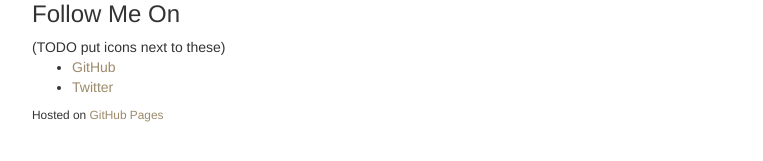
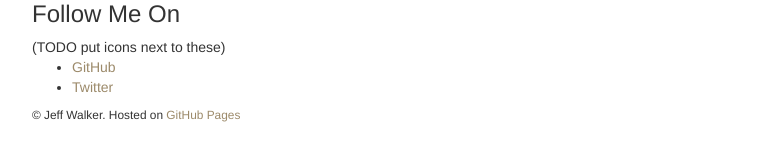
Before and after one commit to WalkerCodeRanger/WalkerCodeRanger.com, a Jekyll site: the page built from index.html, in a window 1280 px wide. Shown: the part 306-467 px from the top of the page, without its empty margins (258-1021 px from the left). Built offline with Jekyll 4.4.1, drawn with Linux system fonts in a browser that asks for light colours; nearby versions of some CDN libraries; Markdown is read by kramdown in place of the engine named in the settings.

Commit message:
add copyright to footer

```diff
--- a/_includes/footer.html
+++ b/_includes/footer.html
@@ -1,3 +1,3 @@
 <footer>
-<p class="small">Hosted on <a href="http://pages.github.com">GitHub Pages</a></p>
+<p class="small">&copy; Jeff Walker.   Hosted on <a href="http://pages.github.com">GitHub Pages</a></p>
 </footer>
```
